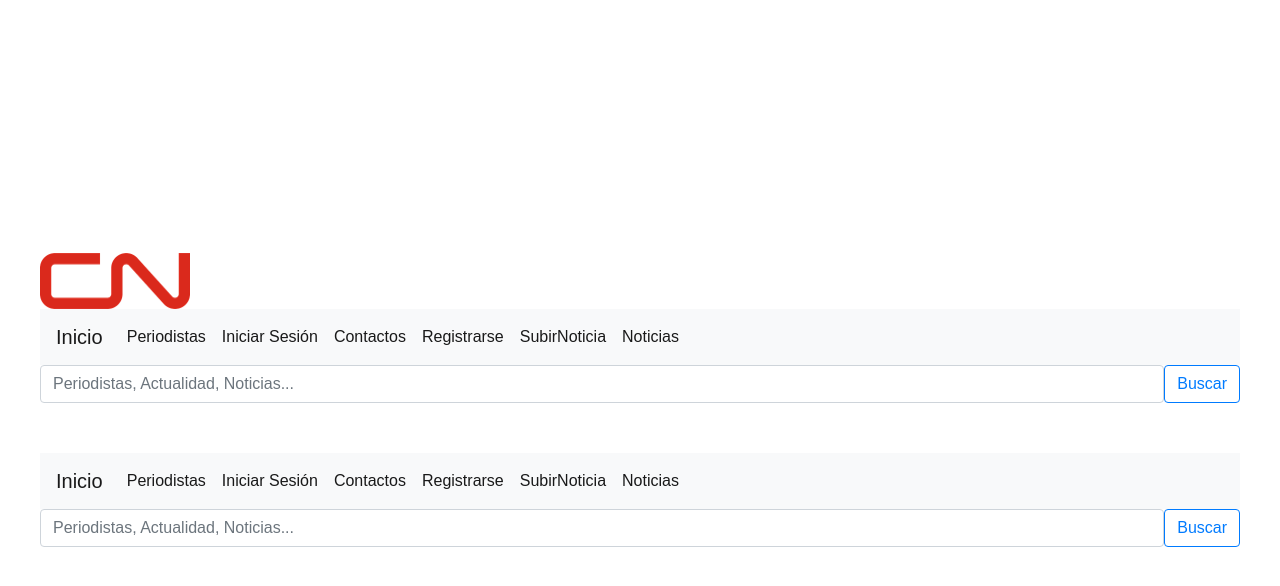
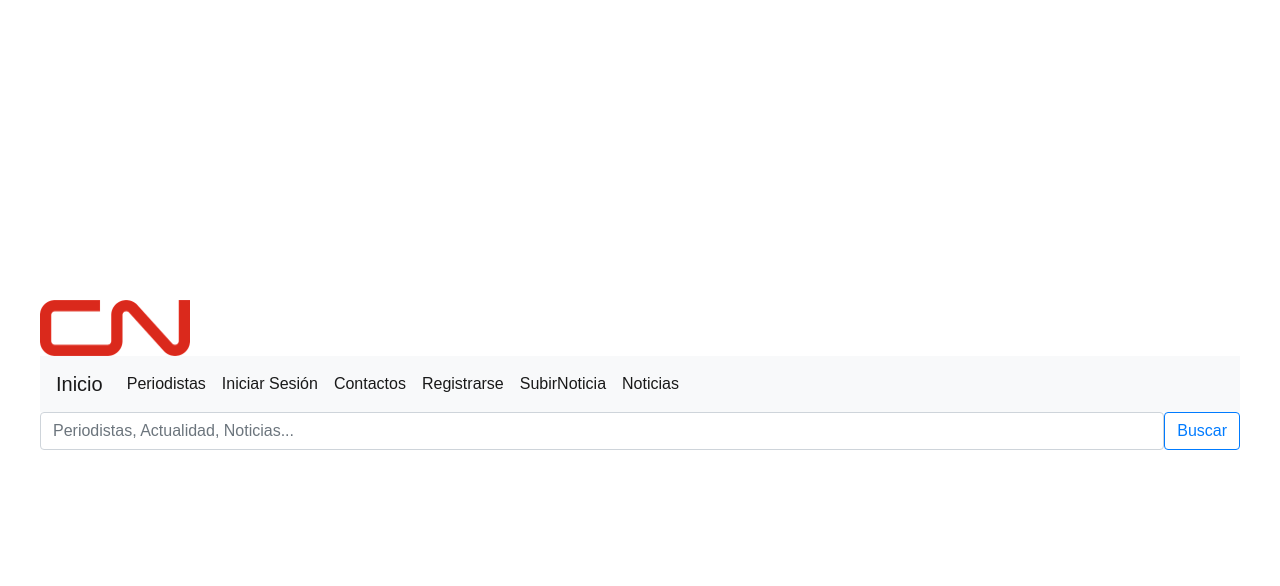
Before and after one commit to EisenDeveloper/TestDjango, a Django app: page /Noticias/ in a window 1280 px wide. Shown: the top 586 px of the page. Run offline with Django 3.2, Linux system fonts and the light colour scheme; some libraries are stand-ins or nearby versions.

Commit message:
Actualizacion

```diff
--- a/core/templates/core/Contactos.html
+++ b/core/templates/core/Contactos.html
@@ -55,12 +55,13 @@
                 </div>
             </div>
         </main>
+
         <div class="row">
             <form method="post" action="" id = "formulario">
                 {% csrf_token %}
                 <div class="form-group">
                     {{form.as_table}}
-            </div>
+                </div>
 
                 <input type="submit" class = "btn btn-danger" id = "enviar" value = "Enviar">
                 <input type="reset" class="btn btn-primary" id = "limpiar" value = "Limpiar">
--- a/core/templates/core/Noticias.html
+++ b/core/templates/core/Noticias.html
@@ -53,59 +53,10 @@
                 </div>
             </main>
 
-            {% load static %}
-            <!DOCTYPE html>
-            <html lang="en">
-            <head>
-                <meta charset="UTF-8">
-                <meta http-equiv="X-UA-Compatible" content="IE=edge">
-                <meta name="viewport" content="width=device-width, initial-scale=1.0">
-                <link rel="stylesheet" href="https://maxcdn.bootstrapcdn.com/bootstrap/4.0.0/css/bootstrap.min.css" integrity="sha384-Gn5384xqQ1aoWXA+058RXPxPg6fy4IWvTNh0E263XmFcJlSAwiGgFAW/dAiS6JXm" crossorigin="anonymous">
-                <link rel="stylesheet" href="{% static 'core/css/estilos.css' %}">
-                <title>Enviar Obra</title>
-
-            </head>
-            <body>
-                <div>
-                    <nav class="navbar navbar-expand-sm navbar-light bg-light">
-                        <a href="{% url 'index'%}" class="navbar-brand">Inicio</a>
-                        <button class="navbar-toggler" data-toggle="collapse" data-target="#navbarMenu">
-                            <span class="navbar-toggler-icon"></span>
-                        </button>
-                        <div class="collapse navbar-collapse" id="navbarMenu">
-                            <ul class="navbar-nav">
-                                <li class="nav-item">
-                                    <a href= "{% url 'Periodistas'%}" class="nav-link active">Periodistas</a>
-                                </li>
-                                </li>
-                                <li class="nav-item">
-                                    <a href="{% url 'IniciarSerion'%}" class=" nav-link active">Iniciar Sesi&oacute;n</a>
-                                </li>
-                                <li class="nav-item">
-                                    <a class="nav-link active" href="{% url 'Contactos'%}">Contactos</a>
-                                </li>
-                                <li class="nav-item">
-                                    <a class="nav-link active" href="{% url 'Registro'%}">Registrarse</a>
-                                </li>
-                                <li class="nav-item">
-                                    <a class="nav-link active" href="{% url 'SubirNoticia'%}">SubirNoticia</a>
-                                </li>
-                                <li class="nav-item">
-                                    <a class="nav-link active" href="{% url 'Noticias'%}">Noticias</a>
-                                </li>
-                            </ul>
-                        </div>
-                    </nav>
-                    <div class="input-group">
-                        <input type="search" class="form-control rounded" placeholder="Periodistas, Actualidad, Noticias..." aria-label="Buscar" aria-describedby="search-addon"/>
-                        <button type="button" class="btn btn-outline-primary">Buscar</button>
-                    </div>
-                </div>
-
             {% for ve in pintura %}
             <div class="responsive">
                 <div class="gallery">
-                        <a  href="{% url 'pint4'%}" class=""><img src={{ve.imagen}} width="300" height="200"></a>
+                    <a  href="{% url 'Deporte'%}" class=""><img src={{ve.imagen}} width="300" height="200"></a>
                     <div class="des">{{ve.descripcion}}</div>
                 </div>
             </div>
--- a/core/templates/core/SubirNoticia.html
+++ b/core/templates/core/SubirNoticia.html
@@ -63,11 +63,11 @@
               <input type="submit" class = "btn btn-danger" id = "enviar" value = "Enviar">
               <input type="reset" class="btn btn-primary" id = "limpiar" value = "Limpiar">
               <div id = error class = "alert alert-danger" role = "alert"></div>
-            <div class="row"></div>
               <div class = "alert alert-success" role="alert">
                 {{alert}}
               </div>
-            </div>
+
+            </form>
 
 
 <!--Referencias-->
--- a/core/views.py
+++ b/core/views.py
@@ -19,7 +19,7 @@ def Contactos(request):
             formulario.save()
             datos['mensaje'] = "Guardado correctamente"
 
-    return render(request,'core/Contactos.html')
+    return render(request,'core/Contactos.html',datos)
 
 def Deporte(request):
     return render(request,'core/Deporte.html')
@@ -65,7 +65,7 @@ def SubirNoticia(request):
             formulario.save()
             datos['mensaje'] = "Guardado correctamente"
 
-    return render(request,'core/SubirNoticia.html')
+    return render(request,'core/SubirNoticia.html',datos)
 
 def Noticias(request):
     return render(request,'core/Noticias.html')
```
Lines whose indentation alone changed are shown as unchanged.
